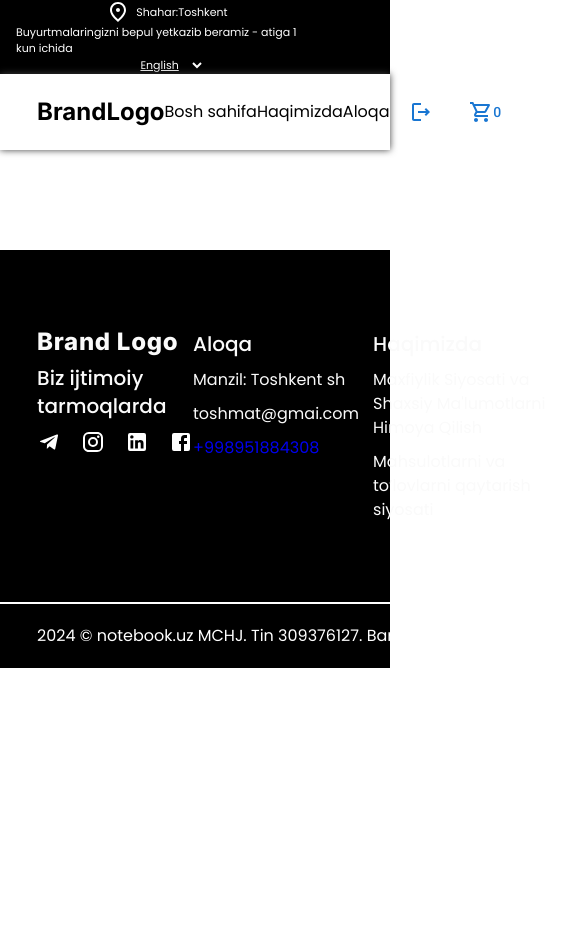
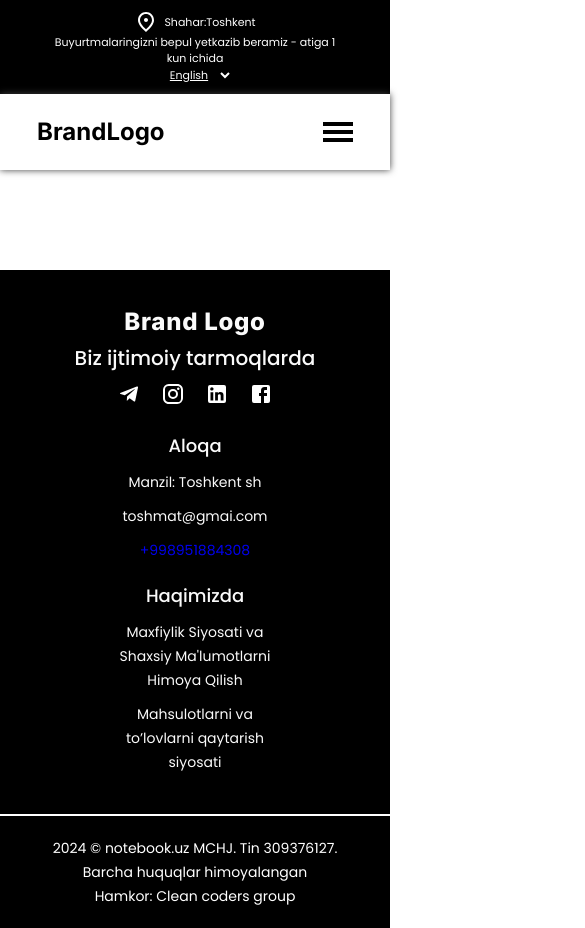
Before and after one commit to nurmatov0228/gilos-market, a React (Create React App) app: page / in a window 390 px wide. Shown: the top 928 px of the page, 585 px wide, since content can reach past the window. Before the commit the page ends 844 px from the top, so only its background shows below. Built offline with nearby package versions, Linux system fonts and the light colour scheme; no server answers; sample sign-in values are in the browser's storage.

Commit message:
footer va navbar responsive

```diff
--- a/src/Components/Footer/footer.scss
+++ b/src/Components/Footer/footer.scss
@@ -138,3 +138,45 @@
     }
   }
 }
+
+@media (max-width: 1016px) {
+  .footer__bottom__container {
+    flex-direction: column;
+  }
+}
+
+@media (max-width: 724px) {
+  .footer {
+    &__bottom {
+      &__text {
+        text-align: center;
+      }
+    }
+  }
+}
+
+@media (max-width: 650px) {
+  .footer {
+    padding: 40px 0;
+
+    &__cards {
+      flex-direction: column;
+      align-items: center;
+      gap: 20px;
+    }
+    &__card {
+      width: 100%;
+      text-align: center;
+      align-items: center;
+    }
+    &__subtitle {
+      font-size: 18px;
+    }
+    &__subtext {
+      font-size: 14px;
+    }
+    &__bottom__text {
+      font-size: 14px;
+    }
+  }
+}
--- a/src/Components/Layout/Layout.jsx
+++ b/src/Components/Layout/Layout.jsx
@@ -30,9 +30,9 @@ const Layout = () => {
         <>
           <TopNav />
           <Navbar count={count} />
-          <div className="router">
+          {/* <div className="router">
             <Router setCount={setCount} />
-          </div>
+          </div> */}
           <Footer />
         </>
       ) : (
--- a/src/Components/Navbar/Navbar.jsx
+++ b/src/Components/Navbar/Navbar.jsx
@@ -1,22 +1,94 @@
-import React from "react";
+// import React from "react";
+// import { NavLink, useNavigate } from "react-router-dom";
+// import SearchOutlinedIcon from "@mui/icons-material/SearchOutlined";
+// import LocalPhoneOutlinedIcon from "@mui/icons-material/LocalPhoneOutlined";
+// import ShoppingCartOutlinedIcon from "@mui/icons-material/ShoppingCartOutlined";
+// import "./navbar.scss";
+// import { Button } from "@mui/material";
+// import { LogoutOutlined } from "@mui/icons-material";
+// import { toast } from "react-toastify";
+
+// const Navbar = ({ count }) => {
+//   document.addEventListener("DOMContentLoaded", () => {
+//     const burgerButton = document.querySelector(".navbar__burger");
+//     const menu = document.querySelector(".navbar__menu");
+
+//     burgerButton.addEventListener("click", () => {
+//       menu.classList.toggle("navbar__menu--active");
+//     });
+//   });
+//   const navigate = useNavigate();
+
+//   const logout = () => {
+//     setTimeout(() => {
+//       localStorage.removeItem("token");
+//       navigate("/");
+//       toast.warning("LogOut");
+//     }, 800);
+//   };
+
+//   return (
+//     <div className="navbar">
+//       <div className="navbar__container">
+//         <NavLink to="/home" className="navbar__logo">
+//           BrandLogo
+//         </NavLink>
+//         <div className="navbar__links">
+//           <NavLink to="/home" className="navbar__link">
+//             Bosh sahifa
+//           </NavLink>
+//           <NavLink to="/about" className="navbar__link">
+//             Haqimizda
+//           </NavLink>
+//           <NavLink to="/contact" className="navbar__link">
+//             Aloqa
+//           </NavLink>
+//           <NavLink className="navbar__link navbar__carticon">
+//             <Button variant="text" onClick={logout}>
+//               <LogoutOutlined />
+//             </Button>
+//           </NavLink>
+//           <NavLink to="/cart" className="navbar__link navbar__carticon">
+//             <Button variant="text">
+//               <ShoppingCartOutlinedIcon />
+//               {count}
+//             </Button>
+//           </NavLink>
+//         </div>
+//         <div className="navbar__burger dn">
+//           <hr />
+//           <hr />
+//           <hr />
+//         </div>
+//         <div className="navbar__devices">
+//           <div className="navbar__search">
+//             <input type="search" placeholder="Siz nima qidiryapsiz?" />
+//             <SearchOutlinedIcon className="icons" />
+//           </div>
+//           <Button variant="contained" color="primary" className="navbar__btn">
+//             <LocalPhoneOutlinedIcon className="navbar__call" />
+//             <p className="navbar__btn__text">Aloqaga chiqish</p>
+//           </Button>
+//         </div>
+//       </div>
+//     </div>
+//   );
+// };
+
+// export default Navbar;
+
+import React, { useState, useEffect } from "react";
 import { NavLink, useNavigate } from "react-router-dom";
 import SearchOutlinedIcon from "@mui/icons-material/SearchOutlined";
 import LocalPhoneOutlinedIcon from "@mui/icons-material/LocalPhoneOutlined";
 import ShoppingCartOutlinedIcon from "@mui/icons-material/ShoppingCartOutlined";
-import "./navbar.scss";
 import { Button } from "@mui/material";
 import { LogoutOutlined } from "@mui/icons-material";
 import { toast } from "react-toastify";
+import "./navbar.scss";
 
 const Navbar = ({ count }) => {
-  document.addEventListener("DOMContentLoaded", () => {
-    const burgerButton = document.querySelector(".navbar__burger");
-    const menu = document.querySelector(".navbar__menu");
-
-    burgerButton.addEventListener("click", () => {
-      menu.classList.toggle("navbar__menu--active");
-    });
-  });
+  const [isMenuOpen, setIsMenuOpen] = useState(false);
   const navigate = useNavigate();
 
   const logout = () => {
@@ -27,13 +99,33 @@ const Navbar = ({ count }) => {
     }, 800);
   };
 
+  const toggleMenu = () => {
+    setIsMenuOpen(!isMenuOpen);
+  };
+
+  // Close the menu if the window is resized to be larger than mobile
+  useEffect(() => {
+    const handleResize = () => {
+      if (window.innerWidth > 768) {
+        setIsMenuOpen(false);
+      }
+    };
+
+    window.addEventListener("resize", handleResize);
+    return () => window.removeEventListener("resize", handleResize);
+  }, []);
+
   return (
     <div className="navbar">
       <div className="navbar__container">
         <NavLink to="/home" className="navbar__logo">
           BrandLogo
         </NavLink>
-        <div className="navbar__links">
+        <div
+          className={`navbar__links ${
+            isMenuOpen ? "navbar__links--active" : ""
+          }`}
+        >
           <NavLink to="/home" className="navbar__link">
             Bosh sahifa
           </NavLink>
@@ -55,10 +147,46 @@ const Navbar = ({ count }) => {
             </Button>
           </NavLink>
         </div>
-        <div className="navbar__burger dn">
+        <div className="navbar__burger" onClick={toggleMenu}>
           <hr />
           <hr />
           <hr />
+        </div>
+        <div
+          className={`navbar__menu ${isMenuOpen ? "navbar__menu--active" : ""}`}
+        >
+          <NavLink to="/home" className="navbar__link" onClick={toggleMenu}>
+            Bosh sahifa
+          </NavLink>
+          <NavLink to="/about" className="navbar__link" onClick={toggleMenu}>
+            Haqimizda
+          </NavLink>
+          <NavLink to="/contact" className="navbar__link" onClick={toggleMenu}>
+            Aloqa
+          </NavLink>
+          <NavLink className="navbar__link navbar__carticon" onClick={logout}>
+            <Button variant="text">
+              <LogoutOutlined />
+            </Button>
+          </NavLink>
+          <NavLink
+            to="/cart"
+            className="navbar__link navbar__carticon"
+            onClick={toggleMenu}
+          >
+            <Button variant="text">
+              <ShoppingCartOutlinedIcon />
+              {count}
+            </Button>
+          </NavLink>
+          <div className="navbar__search">
+            <input type="search" placeholder="Siz nima qidiryapsiz?" />
+            <SearchOutlinedIcon className="icons" />
+          </div>
+          <Button variant="contained" color="primary" className="navbar__btn">
+            <LocalPhoneOutlinedIcon className="navbar__call" />
+            <p className="navbar__btn__text">Aloqaga chiqish</p>
+          </Button>
         </div>
         <div className="navbar__devices">
           <div className="navbar__search">
--- a/src/Components/Navbar/navbar.scss
+++ b/src/Components/Navbar/navbar.scss
@@ -1,6 +1,150 @@
+// .navbar {
+//   position: sticky;
+//   top: 0px;
+//   left: 0;
+//   background-color: #ffffff;
+//   box-shadow: 0 0 7px #404040;
+//   width: 100%;
+//   display: flex;
+//   flex-direction: column;
+//   align-items: center;
+//   z-index: 9999999;
+
+//   &__container {
+//     width: 81%;
+//     margin: 19px;
+//     height: 38px;
+//     display: flex;
+//     align-items: center;
+//     justify-content: space-between;
+//     box-sizing: border-box;
+//   }
+
+//   &__logo {
+//     font-family: "Inter";
+//     font-style: normal;
+//     font-weight: 700;
+//     font-size: 24px;
+//     line-height: 24px;
+//     color: #000000;
+//   }
+
+//   &__links {
+//     width: 440px;
+//     display: flex;
+//     align-items: center;
+//     justify-content: space-between;
+//   }
+
+//   &__link {
+//     font-family: "Poppins";
+//     font-style: normal;
+//     font-weight: 400;
+//     font-size: 16px;
+//     line-height: 24px;
+//     color: #000000;
+//     flex: none;
+//     order: 0;
+//     flex-grow: 0;
+
+//     &:hover {
+//       transition: all 1s ease;
+//       text-decoration: underline #000000;
+//     }
+
+//     &:active {
+//       text-decoration: underline #00a3ff;
+//     }
+//   }
+//   &__carticon {
+//     display: flex;
+//     &:hover {
+//       text-decoration: none;
+//     }
+//   }
+
+//   &__devices {
+//     width: 415px;
+//     height: 38px;
+//     display: flex;
+//     align-items: center;
+//     gap: 16px;
+//   }
+//   &__search {
+//     width: 243px;
+//     height: 38px;
+//     border-radius: 4px;
+//     background-color: #f5f5f5;
+//     display: flex;
+//     align-items: center;
+//     justify-content: center;
+//     padding: 7px 12px 7px 0;
+
+//     input {
+//       border: none;
+//       outline: none;
+//       background-color: #f5f5f5;
+//     }
+//   }
+//   &__btn {
+//     width: 156px !important;
+//     height: 38px !important;
+//     display: flex;
+//     align-items: center;
+//     border-radius: 10px;
+//     gap: 10px;
+
+//     &__text {
+//       font-family: "Poppins";
+//       font-style: normal;
+//       font-weight: 400;
+//       font-size: 12px;
+//       line-height: 18px;
+//       color: #ffffff;
+//       flex: none;
+//       order: 1;
+//       flex-grow: 0;
+//       text-transform: capitalize;
+//     }
+//   }
+//   &__call {
+//     width: 18px !important;
+//     height: 18px !important;
+//   }
+//   &__burger {
+//     width: 30px;
+//     height: 20px;
+//     display: flex;
+//     flex-direction: column;
+//     justify-content: space-between;
+//     color: #000000 !important;
+
+//     hr {
+//       height: 4px;
+//       border: none;
+//       background-color: #000000;
+//     }
+//   }
+// }
+// .dn {
+//   display: none;
+// }
+
+// @media (max-width: 1250px) {
+//   .navbar {
+//     &__devices {
+//       display: none;
+//     }
+
+//     &__burger {
+//       display: flex;
+//     }
+//   }
+// }
+
 .navbar {
   position: sticky;
-  top: 0px;
+  top: 0;
   left: 0;
   background-color: #ffffff;
   box-shadow: 0 0 7px #404040;
@@ -34,6 +178,11 @@
     display: flex;
     align-items: center;
     justify-content: space-between;
+    transition: all 0.3s ease;
+
+    @media (max-width: 768px) {
+      display: none;
+    }
   }
 
   &__link {
@@ -56,8 +205,10 @@
       text-decoration: underline #00a3ff;
     }
   }
+
   &__carticon {
     display: flex;
+
     &:hover {
       text-decoration: none;
     }
@@ -69,23 +220,36 @@
     display: flex;
     align-items: center;
     gap: 16px;
+
+    @media (max-width: 768px) {
+      display: none;
+    }
   }
+
   &__search {
-    width: 243px;
+    width: 243px !important;
     height: 38px;
     border-radius: 4px;
     background-color: #f5f5f5;
     display: flex;
     align-items: center;
     justify-content: center;
-    padding: 7px 12px 7px 0;
+    padding: 7px 12px 7px 12px;
+    box-sizing: border-box;
 
     input {
+      // width: 243px;
+      height: 38px;
       border: none;
       outline: none;
       background-color: #f5f5f5;
     }
+
+    @media (max-width: 768px) {
+      width: 150px;
+    }
   }
+
   &__btn {
     width: 156px !important;
     height: 38px !important;
@@ -101,33 +265,62 @@
       font-size: 12px;
       line-height: 18px;
       color: #ffffff;
-      flex: none;
-      order: 1;
-      flex-grow: 0;
       text-transform: capitalize;
     }
   }
+
   &__call {
     width: 18px !important;
     height: 18px !important;
   }
+
   &__burger {
     width: 30px;
     height: 20px;
-    display: flex;
+    display: none;
     flex-direction: column;
     justify-content: space-between;
     color: #000000 !important;
+    cursor: pointer;
 
     hr {
       height: 4px;
       border: none;
       background-color: #000000;
     }
+
+    @media (max-width: 768px) {
+      display: flex;
+    }
   }
-}
-.dn {
-  display: none;
+
+  &__menu {
+    display: none;
+    flex-direction: column;
+    align-items: center;
+    position: absolute;
+    top: 60px;
+    left: 0;
+    width: 100%;
+    background-color: #ffffff;
+    box-shadow: 0 0 7px #404040;
+    z-index: 1000;
+    transition: all 0.3s ease;
+
+    .navbar__search,
+    .navbar__btn {
+      margin-bottom: 10px;
+    }
+
+    &--active {
+      display: flex;
+    }
+
+    &__link {
+      padding: 10px 0;
+      text-align: center;
+    }
+  }
 }
 
 @media (max-width: 1250px) {
--- a/src/Components/TopNav/topnav.scss
+++ b/src/Components/TopNav/topnav.scss
@@ -58,8 +58,8 @@
   @media (max-width: 768px) {
     height: auto !important;
     flex-direction: column;
-    align-items: flex-start; // Align items to the start
-    padding: 0 8px; // Less padding for smaller screens
+    // align-items: flex-start; // Align items to the start
+    padding: 10px 8px; // Less padding for smaller screens
 
     &__container {
       height: auto; // Allow container to expand
@@ -82,6 +82,7 @@
     &__languages {
       font-size: 11px; // Further reduce font size for very small screens
       line-height: 16px; // Adjust line height for very small screens
+      text-align: center;
     }
 
     &__container {
--- a/src/Components/UI/AllGoods/AllGoods.jsx
+++ b/src/Components/UI/AllGoods/AllGoods.jsx
@@ -19,11 +19,11 @@ const AllGoods = ({ base }) => {
           ))}
         </div>
 
-        <NavLink to={"/allitems"}>
-          <Button variant="contained" className="allgoods__btn" size="large">
+        <Button variant="contained" className="allgoods__btn" size="large">
+          <NavLink className={"discount__NavLink"} to={"/allitems"}>
             Barchasini ko'rish
-          </Button>
-        </NavLink>
+          </NavLink>
+        </Button>
       </div>
     </div>
   );
--- a/src/Components/UI/AllGoods/allgoods.scss
+++ b/src/Components/UI/AllGoods/allgoods.scss
@@ -113,6 +113,12 @@
     line-height: 18px;
     color: #fafafa;
   }
+
+  &__NavLink {
+    text-decoration: none;
+    text-transform: none;
+    color: #fff !important;
+  }
 }
 
 .allgoods__btn {
--- a/src/Components/UI/Discount/Discount.jsx
+++ b/src/Components/UI/Discount/Discount.jsx
@@ -10,11 +10,9 @@ const Discount = ({ base, addGood }) => {
       <div className="discount__container">
         <h1 className="discount__title">Yangi chegirmalar</h1>
         <Discounts base={base} addGood={addGood} />
-        <NavLink to={"/allitems"}>
-          <Button variant="contained" className="discount__btn" size="large">
-            Barchasini ko'rish
-          </Button>
-        </NavLink>
+        <Button variant="contained" className="discount__btn" size="large">
+          <NavLink className={"discount__NavLink"} to={"/allitems"}>Barchasini ko'rish</NavLink>
+        </Button>
       </div>
     </div>
   );
--- a/src/Components/UI/Discount/discount.scss
+++ b/src/Components/UI/Discount/discount.scss
@@ -33,6 +33,12 @@
   &__link {
     text-decoration: none;
     text-transform: none;
-    color: #fff;
+    color: #fff !important;
+  }
+
+  &__NavLink {
+    text-decoration: none;
+    text-transform: none;
+    color: #fff !important;
   }
 }
--- a/src/styles/login.scss
+++ b/src/styles/login.scss
@@ -13,7 +13,7 @@
     display: flex;
     flex-direction: column;
     width: 500px;
-    margin: 100px auto auto;
+    margin: 100px auto 100px;
     height: 500px;
     padding: 50px;
     box-shadow: 4px -3px 10px -2px #000000bf;
```
